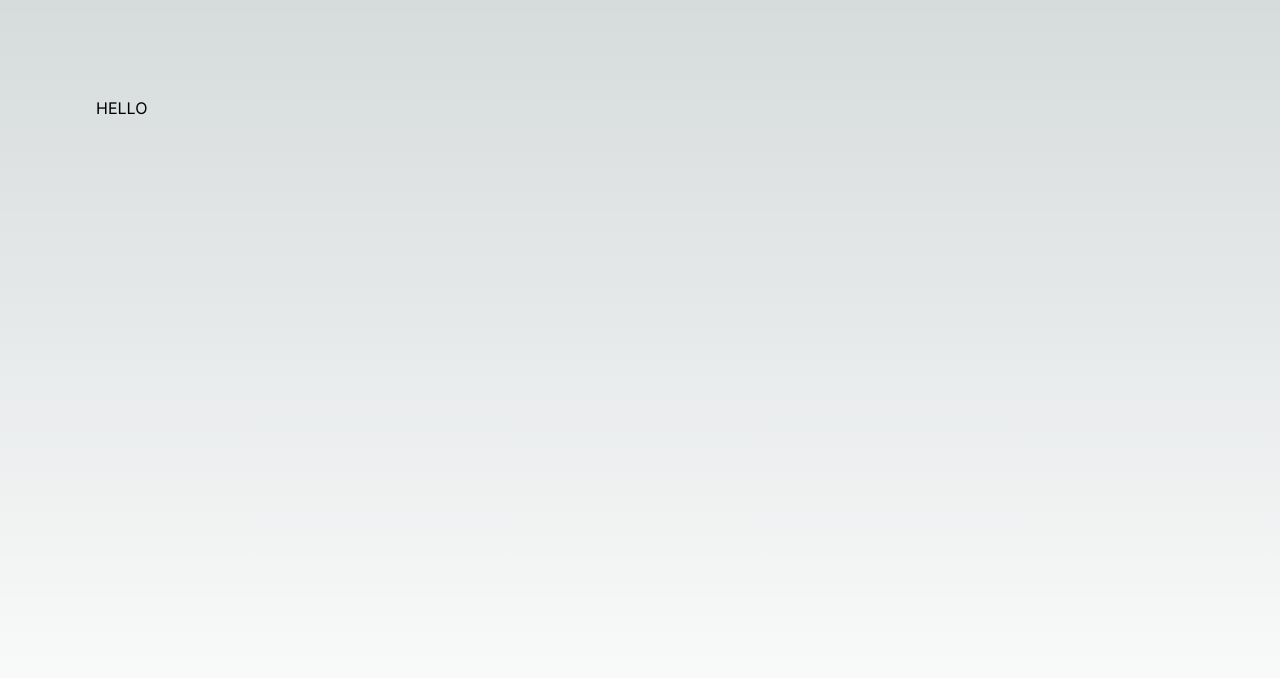
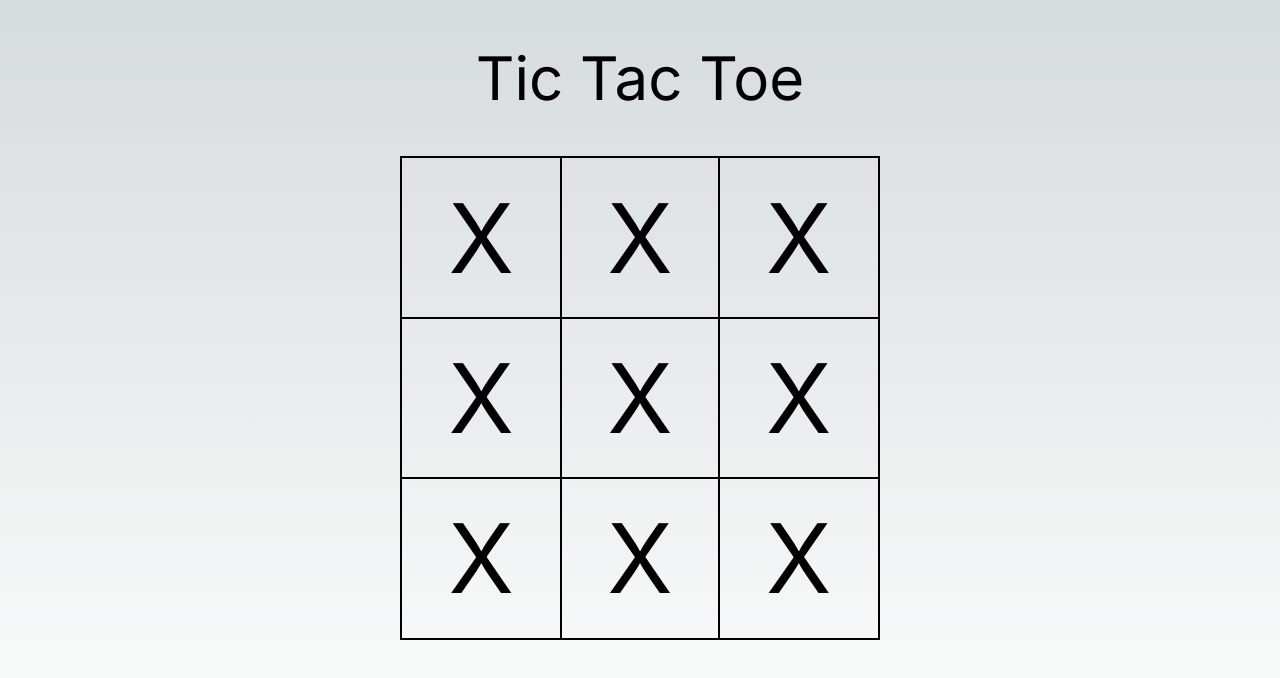
Before and after one commit to puyanwei/spiking-react-query, a Next.js app: page / in a window 1280 px wide. Shown: the top 678 px of the page. Built offline with nearby package versions, Linux system fonts and the light colour scheme.

Commit message:
styling the tic tac toe box

```diff
--- a/src/app/globals.css
+++ b/src/app/globals.css
@@ -8,21 +8,9 @@
   --background-end-rgb: 255, 255, 255;
 }
 
-@media (prefers-color-scheme: dark) {
-  :root {
-    --foreground-rgb: 255, 255, 255;
-    --background-start-rgb: 0, 0, 0;
-    --background-end-rgb: 0, 0, 0;
-  }
-}
-
 body {
   color: rgb(var(--foreground-rgb));
-  background: linear-gradient(
-      to bottom,
-      transparent,
-      rgb(var(--background-end-rgb))
-    )
+  background: linear-gradient(to bottom, transparent, rgb(var(--background-end-rgb)))
     rgb(var(--background-start-rgb));
 }
 
--- a/src/app/page.tsx
+++ b/src/app/page.tsx
@@ -1,3 +1,16 @@
 export default function Home() {
-  return <main className="flex min-h-screen p-24">HELLO</main>
+  const buttonStyles = "outline outline-1 outline-black h-40"
+  const array = Array(9).fill("")
+  return (
+    <main className="min-h-screen w-[30rem] mx-auto">
+      <h1 className="text-6xl text-center p-12">Tic Tac Toe</h1>
+      <div className="grid grid-cols-3 border-black border-2 text-8xl">
+        {array.map((e, i) => (
+          <button className={buttonStyles} key={i}>
+            X
+          </button>
+        ))}
+      </div>
+    </main>
+  )
 }
```
